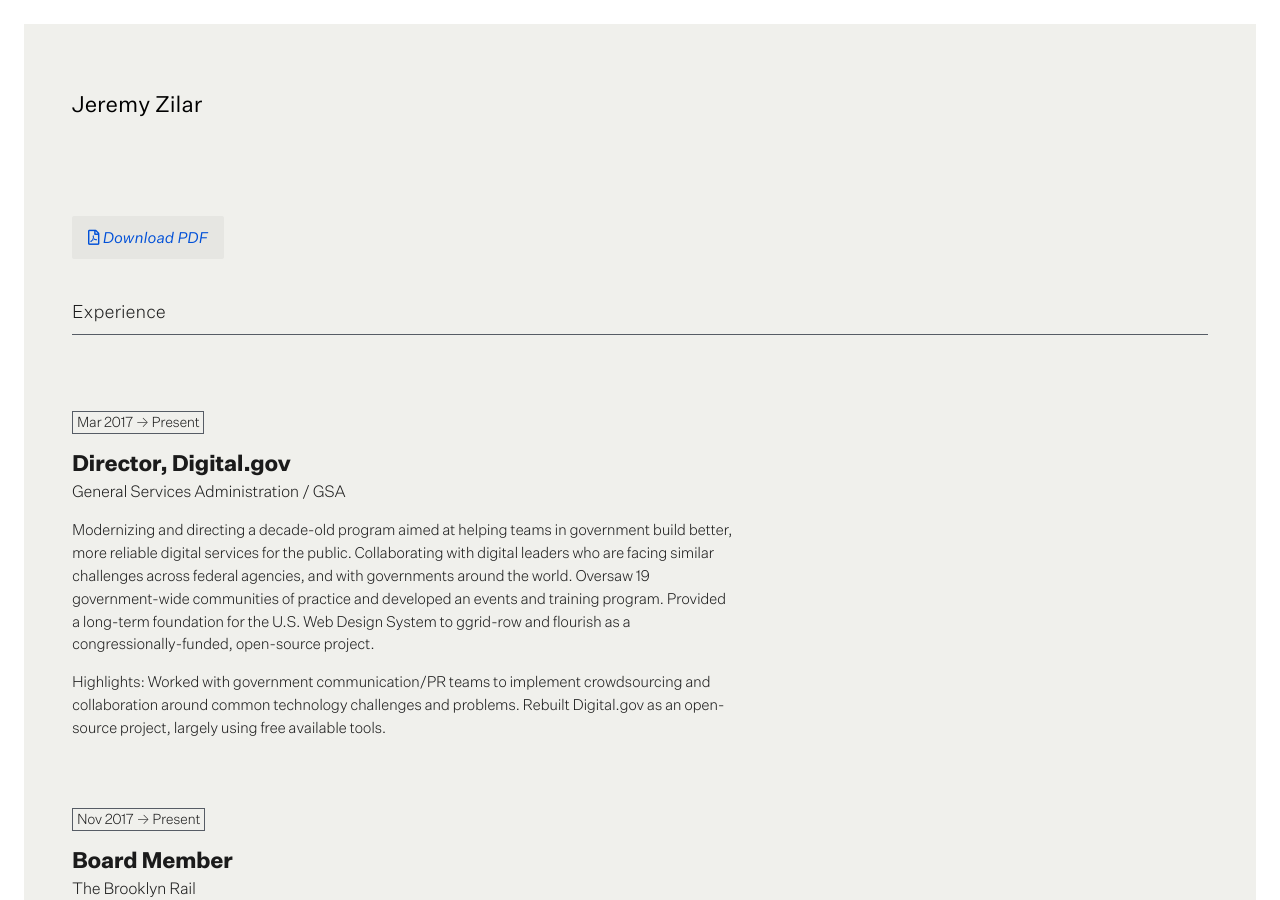
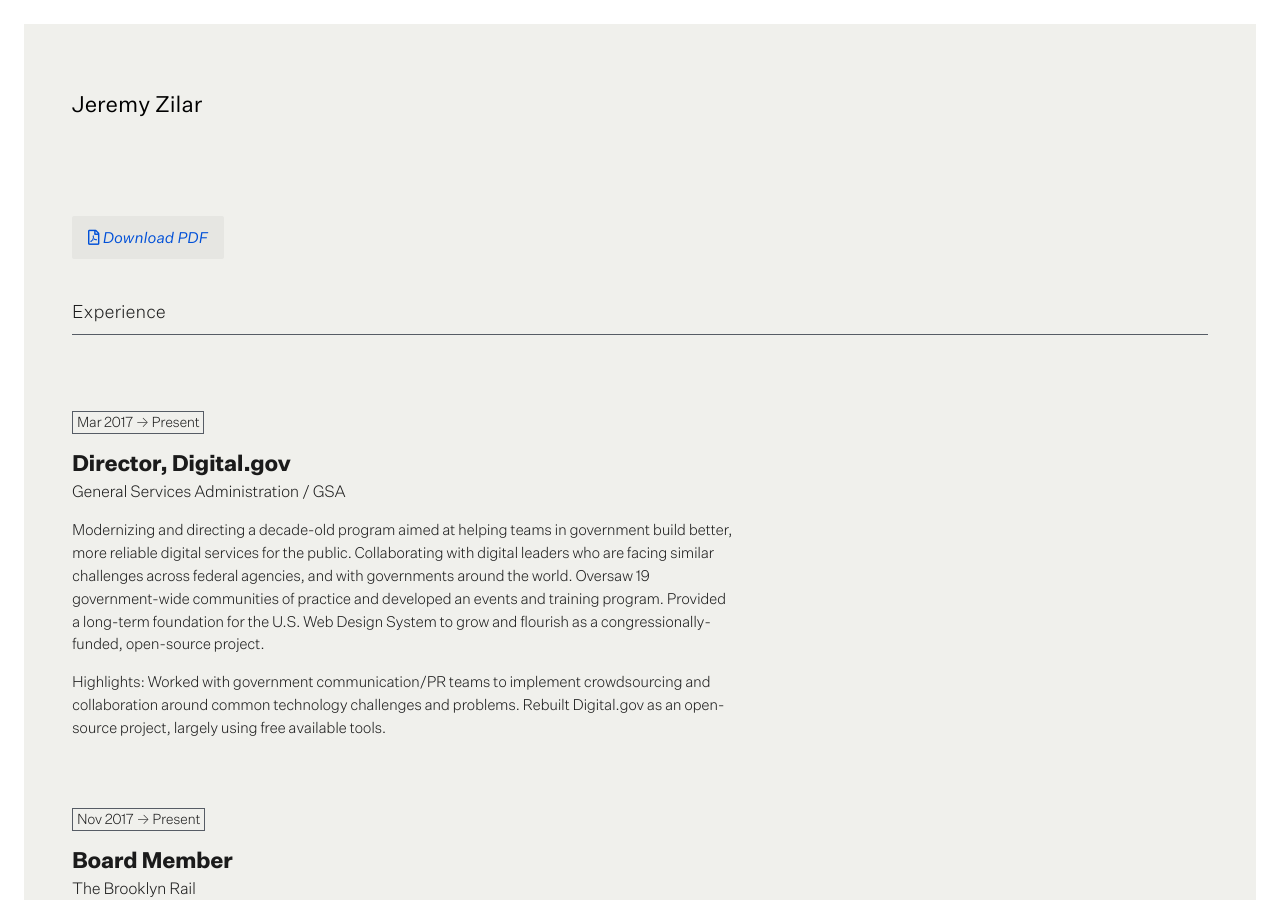
Before and after one commit to jeremyzilar/jeremyzilar.com, a Jekyll site: the page built from _pages/work/resume.md, in a window 1280 px wide and 900 px high. Built offline with Jekyll 4.4.1, drawn with Linux system fonts in a browser that asks for light colours; nearby versions of some CDN libraries.

Commit message:
fixed typo

```diff
--- a/_data/work.yml
+++ b/_data/work.yml
@@ -5,7 +5,7 @@ experience:
     date_start: "Mar 2017"
     date_end: "Present"
     desc: |
-      Modernizing and directing a decade-old program aimed at helping teams in government build better, more reliable digital services for the public. Collaborating with digital leaders who are facing similar challenges across federal agencies, and with governments around the world. Oversaw 19 government-wide communities of practice and developed an events and training program. Provided a long-term foundation for the U.S. Web Design System to ggrid-row and flourish as a congressionally-funded, open-source project.
+      Modernizing and directing a decade-old program aimed at helping teams in government build better, more reliable digital services for the public. Collaborating with digital leaders who are facing similar challenges across federal agencies, and with governments around the world. Oversaw 19 government-wide communities of practice and developed an events and training program. Provided a long-term foundation for the U.S. Web Design System to grow and flourish as a congressionally-funded, open-source project.
 
       Highlights: Worked with government communication/PR teams to implement crowdsourcing and collaboration around common technology challenges and problems. Rebuilt Digital.gov as an open-source project, largely using free available tools.
 
```
